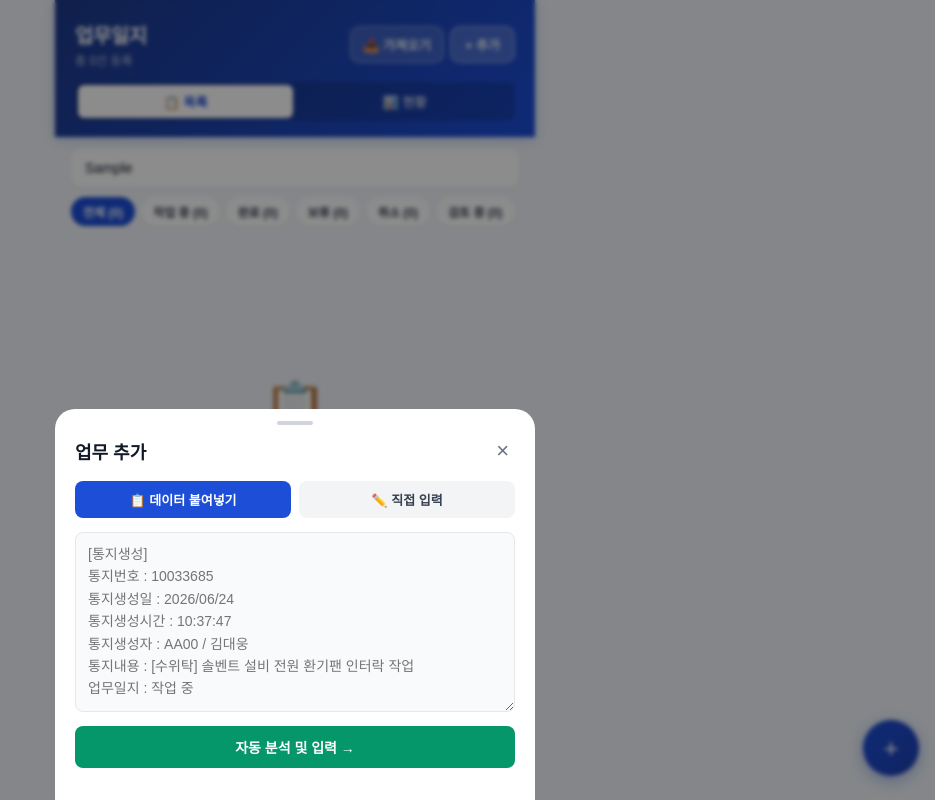
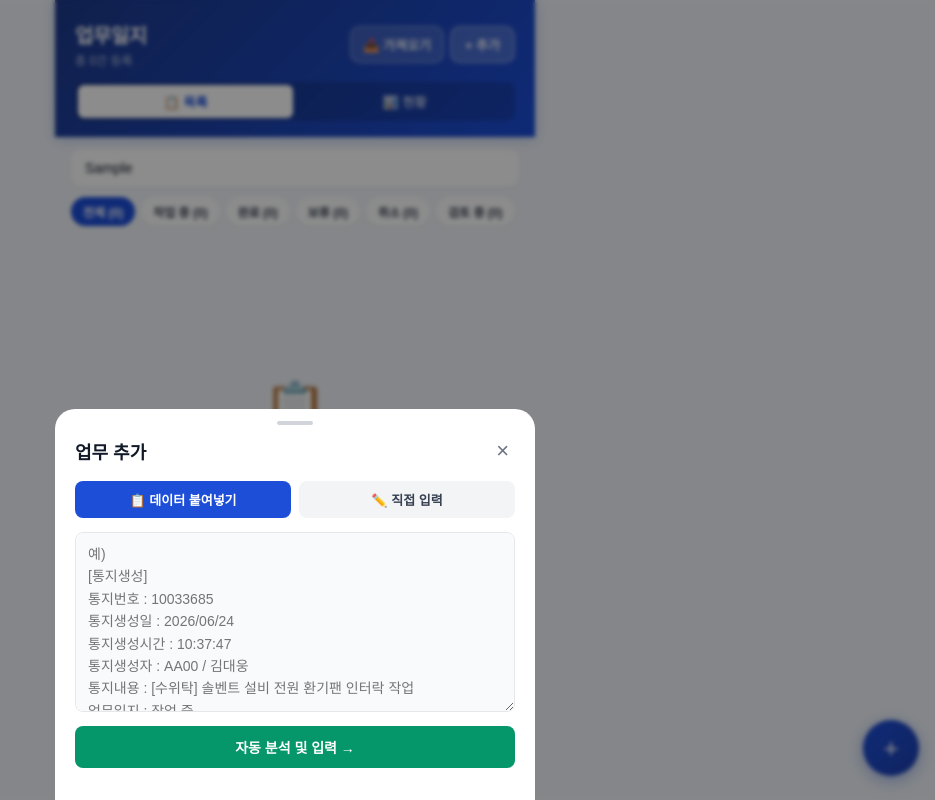
Before and after one commit to jwooshin1/work-journal, a React (Create React App) app: page / in a window 1280 px wide. Both pictures are taken after typing "Sample" into the empty fields and a click on the button "+ 업무 추가". Shown: the whole page, without its empty margins (345-1280 px from the left). Built offline with nearby package versions, Linux system fonts and the light colour scheme.

Commit message:
Update App.js

```diff
--- a/src/App.js
+++ b/src/App.js
@@ -417,7 +417,7 @@ function EntryModal({ entry, onSave, onClose }) {
             <>
               <textarea value={rawText}
                 onChange={e => { setRawText(e.target.value); setParseError(""); }}
-                placeholder={"[통지생성]\n통지번호 : 10033685\n통지생성일 : 2026/06/24\n통지생성시간 : 10:37:47\n통지생성자 : AA00 / 김대웅\n통지내용 : [수위탁] 솔벤트 설비 전원 환기팬 인터락 작업\n업무일지 : 작업 중"}
+                placeholder={"예)\n[통지생성]\n통지번호 : 10033685\n통지생성일 : 2026/06/24\n통지생성시간 : 10:37:47\n통지생성자 : AA00 / 김대웅\n통지내용 : [수위탁] 솔벤트 설비 전원 환기팬 인터락 작업\n업무일지 : 작업 중"}
                 style={{ ...field, minHeight:180, resize:"vertical", lineHeight:1.6 }} />
               {parseError && <p style={{ color:"#DC3545", fontSize:12, margin:0 }}>{parseError}</p>}
               <button onClick={handleParse} style={{ background:"#059669", color:"#fff", border:"none",
```
